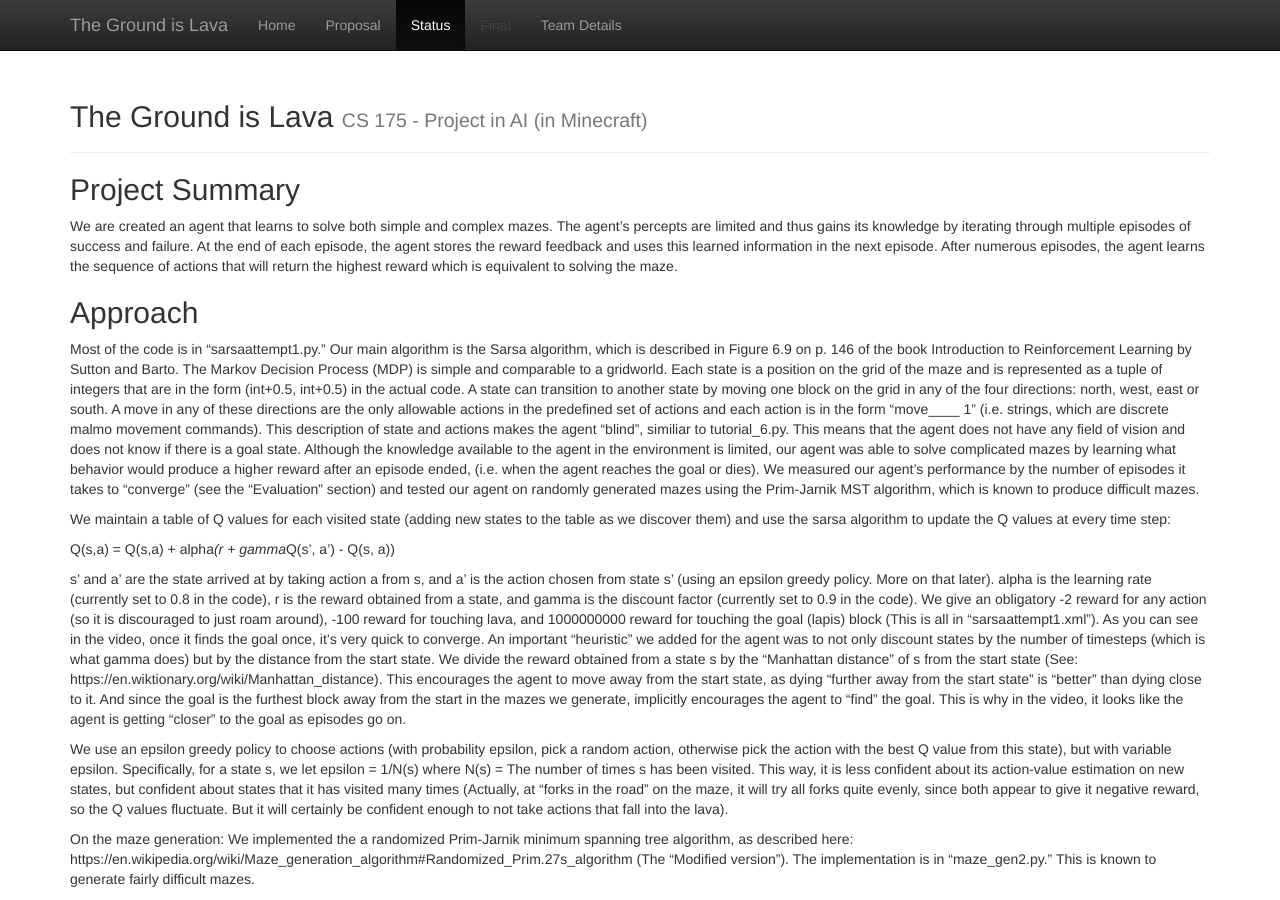
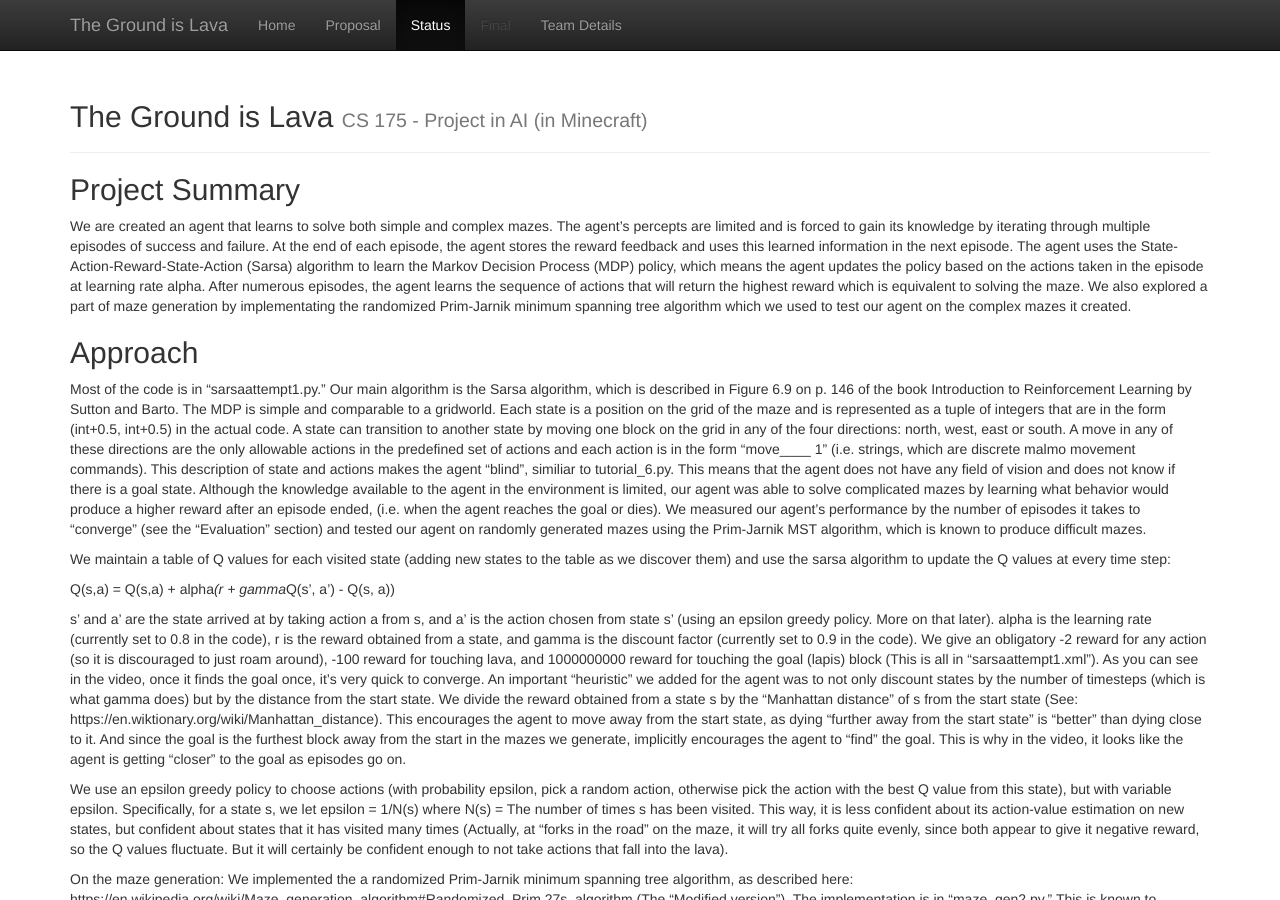
Before and after one commit to katmannn/The-Ground-is-Lava, a Jekyll site: the page built from docs/status.md, in a window 1280 px wide and 900 px high. Built offline with Jekyll 4.4.1, drawn with Linux system fonts in a browser that asks for light colours.

Commit message:
Update status.md

```diff
--- a/docs/status.md
+++ b/docs/status.md
@@ -3,10 +3,10 @@ layout: default
 title: Status
 ---
 ## Project Summary
-We are created an agent that learns to solve both simple and complex mazes. The agent's percepts are limited and thus gains its knowledge by iterating through multiple episodes of success and failure. At the end of each episode, the agent stores the reward feedback and uses this learned information in the next episode. After numerous episodes, the agent learns the sequence of actions that will return the highest reward which is equivalent to solving the maze.
+We are created an agent that learns to solve both simple and complex mazes. The agent's percepts are limited and is forced to gain its knowledge by iterating through multiple episodes of success and failure. At the end of each episode, the agent stores the reward feedback and uses this learned information in the next episode. The agent uses the State-Action-Reward-State-Action (Sarsa) algorithm to learn the Markov Decision Process (MDP) policy, which means the agent updates the policy based on the actions taken in the episode at learning rate alpha. After numerous episodes, the agent learns the sequence of actions that will return the highest reward which is equivalent to solving the maze. We also explored a part of maze generation by implementating the randomized Prim-Jarnik minimum spanning tree algorithm which we used to test our agent on the complex mazes it created.
 
 ## Approach
-Most of the code is in "sarsaattempt1.py." Our main algorithm is the Sarsa algorithm, which is described in Figure 6.9 on p. 146 of the book Introduction to Reinforcement Learning by Sutton and Barto. The Markov Decision Process (MDP) is simple and comparable to a gridworld. Each state is a position on the grid of the maze and is represented as a tuple of integers that are in the form (int+0.5, int+0.5) in the actual code. A state can transition to another state by moving one block on the grid in any of the four directions: north, west, east or south. A move in any of these directions are the only allowable actions in the predefined set of actions and each action is in the form "move____ 1" (i.e. strings, which are discrete malmo movement commands). This description of state and actions makes the agent "blind", similiar to tutorial_6.py. This means that the agent does not have any field of vision and does not know if there is a goal state. Although the knowledge available to the agent in the environment is limited, our agent was able to solve complicated mazes by learning what behavior would produce a higher reward after an episode ended, (i.e. when the agent reaches the goal or dies). We measured our agent's performance by the number of episodes it takes to "converge" (see the "Evaluation" section) and tested our agent on randomly generated mazes using the Prim-Jarnik MST algorithm, which is known to produce difficult mazes.
+Most of the code is in "sarsaattempt1.py." Our main algorithm is the Sarsa algorithm, which is described in Figure 6.9 on p. 146 of the book Introduction to Reinforcement Learning by Sutton and Barto. The MDP is simple and comparable to a gridworld. Each state is a position on the grid of the maze and is represented as a tuple of integers that are in the form (int+0.5, int+0.5) in the actual code. A state can transition to another state by moving one block on the grid in any of the four directions: north, west, east or south. A move in any of these directions are the only allowable actions in the predefined set of actions and each action is in the form "move____ 1" (i.e. strings, which are discrete malmo movement commands). This description of state and actions makes the agent "blind", similiar to tutorial_6.py. This means that the agent does not have any field of vision and does not know if there is a goal state. Although the knowledge available to the agent in the environment is limited, our agent was able to solve complicated mazes by learning what behavior would produce a higher reward after an episode ended, (i.e. when the agent reaches the goal or dies). We measured our agent's performance by the number of episodes it takes to "converge" (see the "Evaluation" section) and tested our agent on randomly generated mazes using the Prim-Jarnik MST algorithm, which is known to produce difficult mazes.
 
 We maintain a table of Q values for each visited state (adding new states to the table as we discover them) and use the sarsa algorithm to update the Q values at every time step:
 
```
